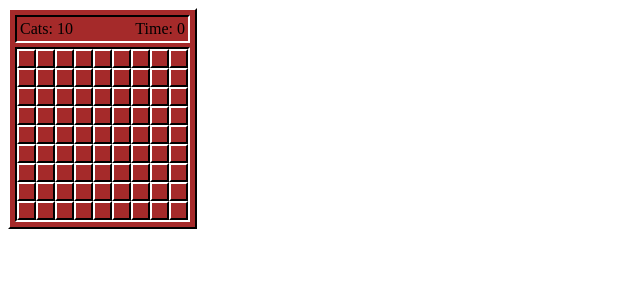
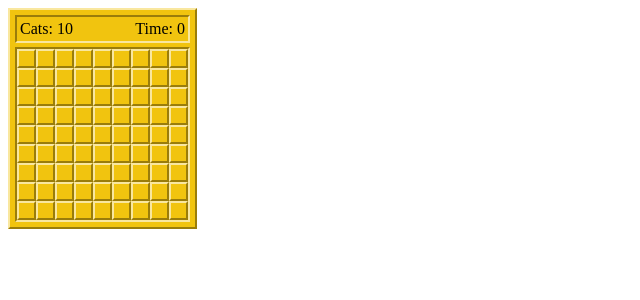
Before and after one commit to hienja/CatSweeper, a PHP site: page / in a window 1280 px wide. Shown: the top 300 px of the page, without its empty margins (0-640 px from the left). Run offline with PHP 8.4, Linux system fonts and the light colour scheme; some libraries are stand-ins or nearby versions.

Commit message:
Change color of background from gray to yellow.

```diff
--- a/assets/stylesheet.css
+++ b/assets/stylesheet.css
@@ -3,7 +3,7 @@
 }
 
 #container {
-  background-color: brown;
+  background-color: #F1C40F;
   height: 207px;
   width: 175px;
   padding: 5px;
@@ -13,20 +13,20 @@
 .square,
 .rise {
   border: 2px solid;
-  border-left-color: white;
-  border-top-color: white;
-  border-right-color: black;
-  border-bottom-color: black;
+  border-left-color: #F9E79F;
+  border-top-color: #F9E79F;
+  border-right-color: #9A7D0A;
+  border-bottom-color: #9A7D0A;
 }
 
 .display,
 .body,
 .sink {
   border: 2px solid;
-  border-left-color: black;
-  border-top-color: black;
-  border-right-color: white;
-  border-bottom-color: white;
+  border-left-color: #9A7D0A;
+  border-top-color: #9A7D0A;
+  border-right-color: #F9E79F;
+  border-bottom-color: #F9E79F;
 }
 
 .display,
```
